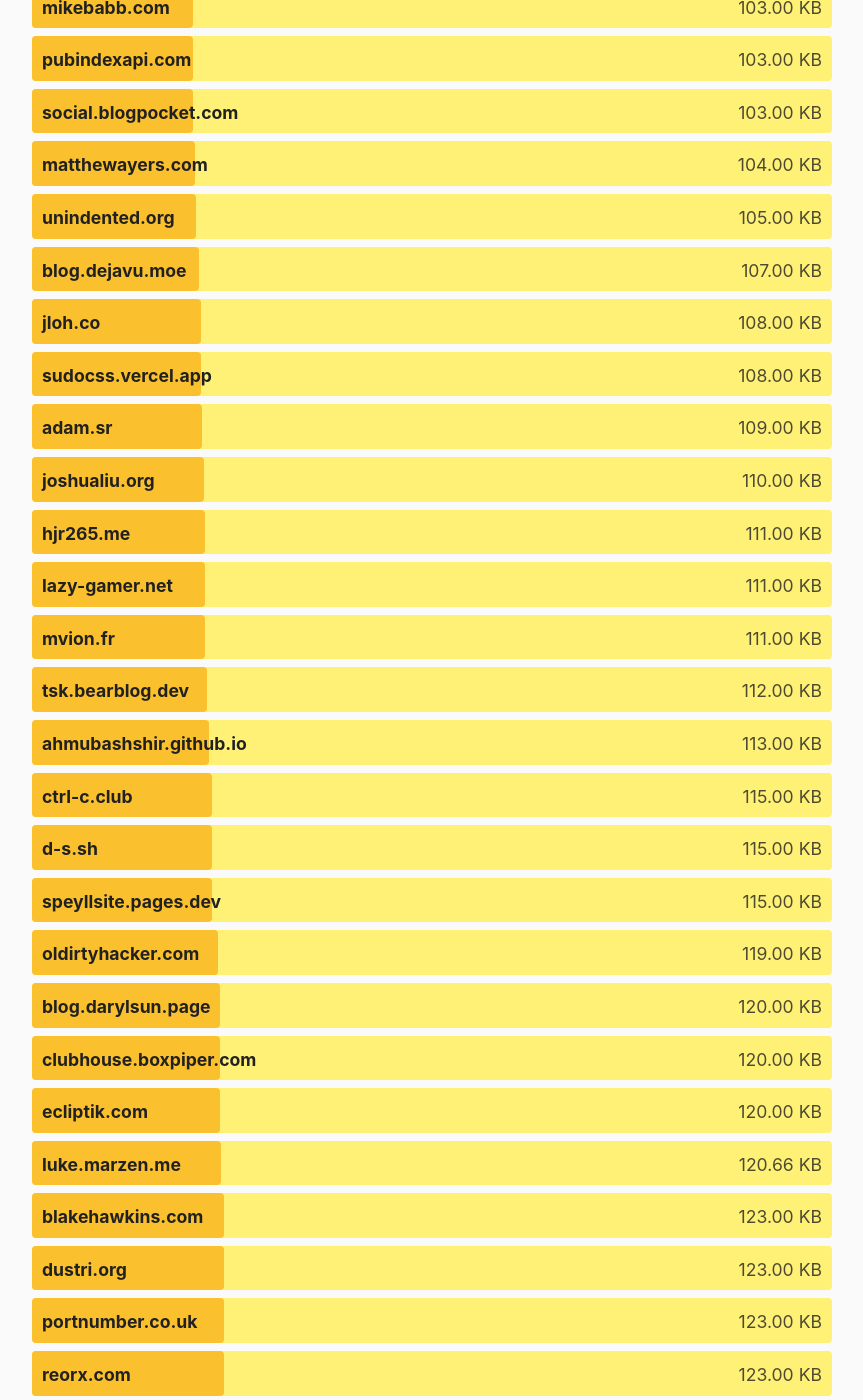
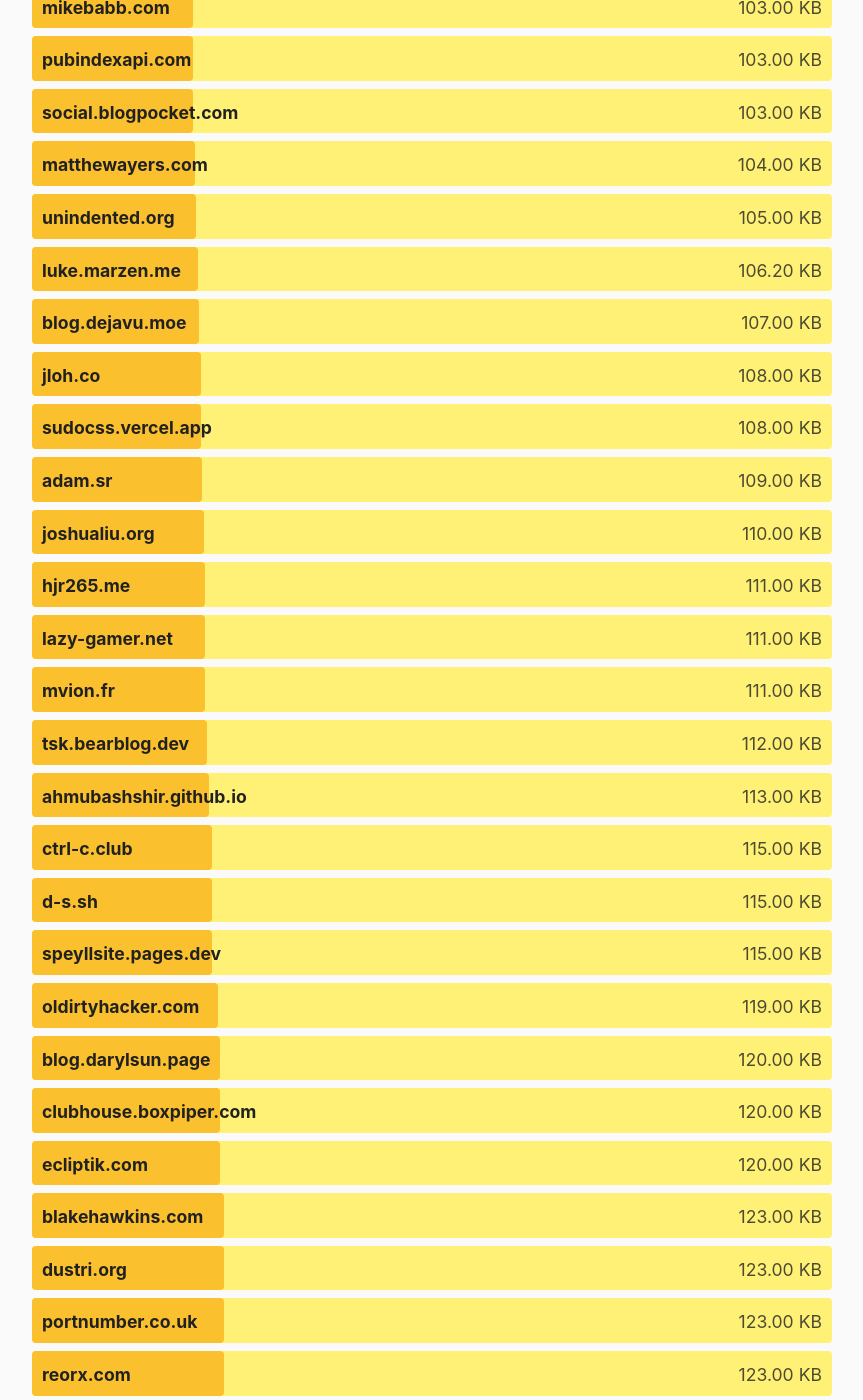
Before and after one commit to kevquirk/512kb.club, a Jekyll site: the page built from index.md, in a window 1280 px wide and 1400 px high, scrolled down 23998 px. Shown: the whole window, without its empty margins (208-1071 px from the left). Built offline with Jekyll 4.4.1, drawn with Linux system fonts in a browser that asks for light colours.

Commit message:
updated size

```diff
--- a/_data/sites.yml
+++ b/_data/sites.yml
@@ -1975,7 +1975,7 @@
 
 - domain: luke.marzen.me
   url: https://luke.marzen.me/
-  size: 120.66
+  size: 106.2
   last_checked: 2024-01-25
 
 - domain: lukealexdavis.co.uk
```
